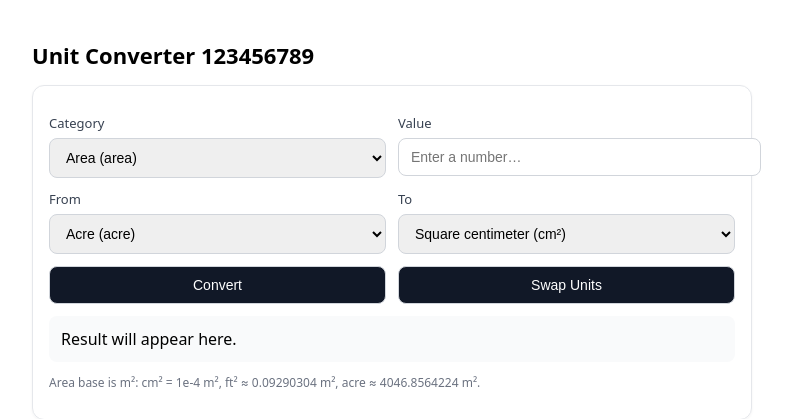
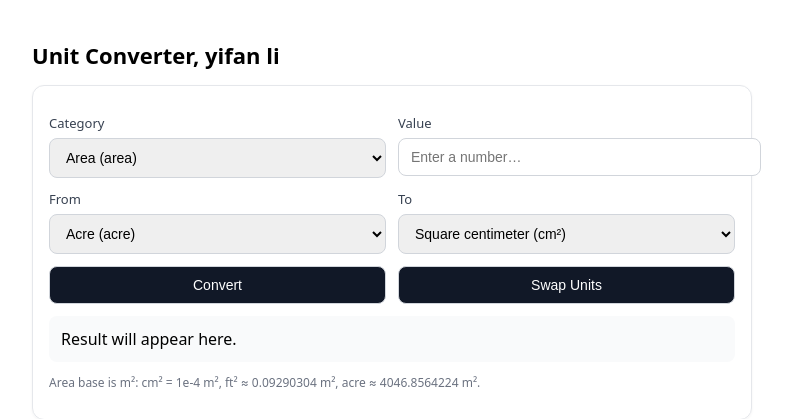
Before and after one commit to swe40006pj/Pipeline-Version-Control, a Flask app: page / in a window 1280 px wide. Shown: the top 419 px of the page, without its empty margins (248-1040 px from the left). Run offline with Flask 3, Linux system fonts and the light colour scheme.

Commit message:
Auto-merge PR #125 by Jenkins CI
* add unit test workflow when having PR from feature to develop

* set jenkin file's bahaviour differs according to the branch name

* delete .github

* change quotes

* test pipeline

* change title to see issue

* change title

* change title again

* test

* test again

* 123456789

* change title

---------

Co-authored-by: swe40006pj <swe40006pj@gmail.com>
Co-authored-by: EXIST <lzd20010411@gmail.com>

```diff
--- a/templates/index.html
+++ b/templates/index.html
@@ -18,10 +18,7 @@
   </style>
 </head>
 <body>
-
-
-  <h1>Unit Converter 123456789</h1>
-
+  <h1>Unit Converter, yifan li</h1>
 
   <div class="card">
     <div class="row">
```
